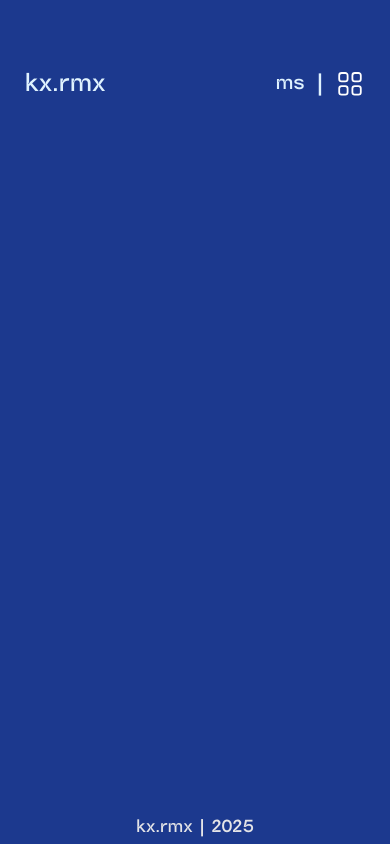
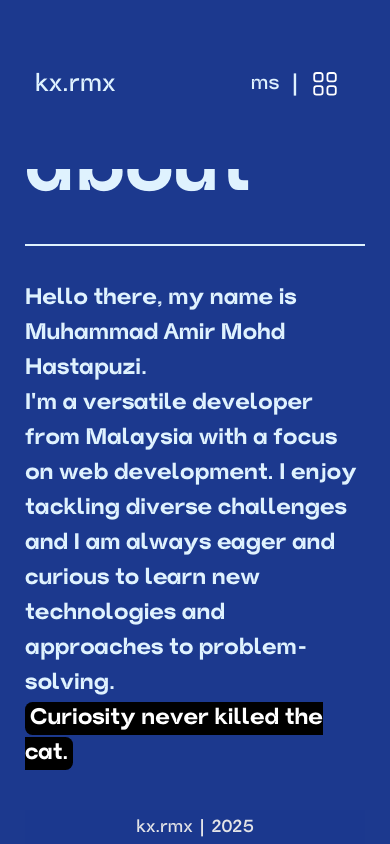
Before and after one commit to muhdamirmh/portfolio-fe, a Vue app in the folder vue-project/: page /1/about in a window 390 px wide. Built offline with nearby package versions, Linux system fonts and the light colour scheme.

Commit message:
Update about page, code structure and UI

```diff
--- a/vue-project/src/App.vue
+++ b/vue-project/src/App.vue
@@ -1,6 +1,7 @@
 <template>
-  <pfHeader @toggle-menu="handleMenuToggle" :disabled="isTransitioning" />
-  <main class="no-scrollbar">
+  <main class="px-5 md:px-10 lg:px-20">
+    <pfHeader @toggle-menu="handleMenuToggle" :disabled="isTransitioning" :menuOpen="menuOpen" />
+    <div class="main-content no-scrollbar text-lg lg:text-xl xl:text-2xl font-extrabold">
       <transition
         name="slide-right"
         mode="out-in"
@@ -10,11 +11,11 @@
         @after-leave="changeTransition(false)"
       >
         <RouterView v-if="!menuOpen" />
-      <pfNav v-else />
+        <pfNav v-else @toggle-menu="handleMenuToggle" />
       </transition>
+    </div>
+    <pfFooter />
   </main>
-
-  <pfFooter />
 </template>
 
 <script setup>
@@ -44,16 +45,6 @@ const handleMenuToggle = (newMenuState) => {
 
 const changeTransition = (bool) => {
   isTransitioning.value = bool
-}
-
-const onBeforeEnter = (str) => {
-  console.log(`before: ${str}`)
-  //isTransitioning.value = true
-}
-
-const onAfterLeave = () => {
-  console.log('after')
-  isTransitioning.value = false
 }
 
 const checkLocale = () => {
--- a/vue-project/src/assets/main.css
+++ b/vue-project/src/assets/main.css
@@ -79,7 +79,7 @@ header {
   position: fixed;
 }
 
-main {
+.main-content {
   height: calc(100vh - var(--footer-height));
   padding-top: var(--header-height);
   overflow: scroll;
--- a/vue-project/src/components/pfHeader.vue
+++ b/vue-project/src/components/pfHeader.vue
@@ -1,30 +1,20 @@
 <template>
-
-  <header class="navbar bg-sky-100 px-5 md:px-10 lg:px-20">
-
+  <header class="navbar bg-sky-100 w-5/6">
     <div class="navbar-start text-xl">
-      <a class="cursor-pointer">kx.rmx</a>
+      <button class="cursor-pointer" @click="toggleMenu(false)" :disabled="props.disabled">
+        kx.rmx
+      </button>
     </div>
     <div class="navbar-end">
-      <!-- <button class="cursor-pointer px-4" @click="toggleLocale">{{ toggleLocaleText }}</button>
-      <p class="text-lg">|</p>
-      <ul class="menu xl:menu-horizontal grid grid-cols-3">
-        <li><a>home</a></li>
-        <li><a>about</a></li>
-        <li><a>projects</a></li>
-        <li><a>experience</a></li>
-        <li><a>skills</a></li>
-        <li><a>contact</a></li>
-      </ul> -->
       <ul class="grid grid-cols-3 place-items-center">
         <li class="flex">
           <button class="cursor-pointer" @click="toggleLocale">{{ toggleLocaleText }}</button>
         </li>
         <li class="flex"><p class="text-lg">|</p></li>
         <li class="flex">
-          <button class="cursor-pointer" @click="toggleMenu" :disabled="disabled" >
+          <button class="cursor-pointer" @click="toggleMenu" :disabled="props.disabled">
             <img
-              :src="menu ? '/close-menu.svg' : '/open-menu.svg'"
+              :src="props.menuOpen ? '/close-menu.svg' : '/open-menu.svg'"
               alt="Menu"
               width="30"
               loading="lazy"
@@ -37,19 +27,25 @@
 </template>
 
 <script setup>
-import { ref, computed } from 'vue'
+import { computed } from 'vue'
 import { updateLocale, refreshPageAfterLocale } from '../main.js'
 import { useI18n } from 'vue-i18n'
+import { useRouter, useRoute } from 'vue-router';
+
+const router = useRouter();
+const route = useRoute();
 
 const { locale } = useI18n({ useScope: 'global' })
+const emit = defineEmits(['toggle-menu'])
 
-const menu = ref(false)
-const emit = defineEmits(['toggle-menu']);
-
-defineProps({
+const props = defineProps({
   disabled: {
     type: Boolean,
     default: false,
+  },
+  menuOpen: {
+    type: Boolean,
+    required: true,
   },
 })
 
@@ -59,9 +55,19 @@ const toggleLocale = () => {
   refreshPageAfterLocale()
 }
 
-const toggleMenu = () => {
-  menu.value = !menu.value
-  emit('toggle-menu', menu.value);
+const toggleMenu = (bool = true) => {
+  let menu = props.menuOpen
+  if (bool) {
+    menu = !props.menuOpen
+  } else {
+    menu = false
+    router.push({
+      name: 'Home',
+      params: { locale: route.params.locale }
+    })
+  }
+
+  emit('toggle-menu', menu)
 }
 
 const toggleLocaleText = computed(() => {
@@ -69,6 +75,4 @@ const toggleLocaleText = computed(() => {
 })
 </script>
 
-<style lang="scss" scoped>
-
-</style>
+<style lang="scss" scoped></style>
--- a/vue-project/src/components/pfNav.vue
+++ b/vue-project/src/components/pfNav.vue
@@ -1,8 +1,20 @@
 <template>
   <nav class="flex h-full justify-center items-center">
-    <ol class="text-5xl grid gap-y-5">
-      <li><router-link to="/">home</router-link></li>
-      <li><router-link to="/about">about</router-link></li>
+    <ol class="text-2xl md:text-3xl lg:text-4xl xl:text-5xl grid gap-y-5">
+      <li>
+        <router-link
+          :to="{ name: 'Home', params: { locale: $route.params.locale } }"
+          @click="toggleMenu"
+          >home</router-link
+        >
+      </li>
+      <li>
+        <router-link
+          :to="{ name: 'About', params: { locale: $route.params.locale } }"
+          @click="toggleMenu"
+          >about</router-link
+        >
+      </li>
       <li><router-link to="/projects">projects</router-link></li>
       <li><router-link to="/experience">experience</router-link></li>
       <li><router-link to="/skills">skills</router-link></li>
@@ -11,6 +23,15 @@
   </nav>
 </template>
 
-<script setup></script>
+<script setup>
+import { ref } from 'vue'
+
+const menu = ref(false)
+const emit = defineEmits(['toggle-menu'])
+
+const toggleMenu = () => {
+  emit('toggle-menu', menu.value)
+}
+</script>
 
 <style lang="scss" scoped></style>
--- a/vue-project/src/router/index.js
+++ b/vue-project/src/router/index.js
@@ -1,5 +1,6 @@
 import { createRouter, createWebHistory, RouterView } from 'vue-router'
 import pfHome from '../views/pfHome.vue'
+import pfAbout from '../views/pfAbout.vue'
 
 const defaultLocale = localStorage.locale || 'en'
 
@@ -16,6 +17,11 @@ const routes = [
         path: 'home',
         name: 'Home',
         component: pfHome,
+      },
+      {
+        path: 'about',
+        name: 'About',
+        component: pfAbout,
       },
     ],
   },
--- /dev/null
+++ b/vue-project/src/views/pfAbout.vue
@@ -0,0 +1,31 @@
+<template>
+  <div class="flex flex-col gap-7 justify-center h-full">
+    <p class="text-6xl">about</p>
+    <hr class="border-1"></hr>
+    <p>
+      Hello there, my name is Muhammad Amir Mohd Hastapuzi. <br />
+      I'm a versatile developer from Malaysia with a focus on web development. I enjoy tackling
+      diverse challenges and I am always eager and curious to learn new technologies and approaches
+      to problem-solving. <br />
+      <span class="bg-black text-white px-1 py-1 rounded-md">Curiosity never killed the cat.</span>
+    </p>
+    <a class="w-fit" href="/muhd-amir-mohd-hastapuzi-resume.pdf" target="_blank" rel="noopener noreferrer">
+        <div class="flex flex-row">
+            <img
+              src="/right-arrow.svg"
+              alt="Right Arrow"
+              width="40"
+              loading="lazy"
+            />
+            <p class="mt-1">
+                resume
+            </p>
+        </div>
+
+    </a>
+  </div>
+</template>
+
+<script setup></script>
+
+<style lang="scss" scoped></style>
--- a/vue-project/src/views/pfHome.vue
+++ b/vue-project/src/views/pfHome.vue
@@ -1,6 +1,7 @@
 <template>
-  <div class="flex flex-col justify-center text-center text-3xl font-extrabold h-full">
+  <div class="flex flex-col justify-center text-center text-xl lg:text-2xl xl:text-3xl h-full">
     <div id="output">{{ output }}</div>
+    <div v-if="firstDone" id="output2">{{ secondOutput }}</div>
   </div>
 </template>
 
@@ -11,20 +12,24 @@ import { useI18n } from 'vue-i18n'
 const { t } = useI18n()
 
 const isMobile = ref(false)
-//const ctnt = `print("hello world, i'm amir")`
-const ctnt = t('hello')
+const ctnt1 = t('hello') // First sentence
+const ctnt2 = t('welcome') // Second sentence
+const targetContents = [ctnt1, ctnt2]; // Array to hold target sentences
 
 const checkIfMobile = () => {
   isMobile.value = window.innerWidth <= 768 // Adjust breakpoint as needed
 }
 
 const theLetters = 'abcdefghijklmnopqrstuvwxyz#%&^+=-'
-const speed = 35
+const speed = 65
 const increment = 2
 
 const output = ref('')
+const secondOutput = ref('')
+const firstDone = ref(false)
 
-let clen = ctnt.length
+let currentSentenceIndex = 0; // Track which sentence is currently being displayed
+let clen = targetContents[currentSentenceIndex].length
 let si = 0
 let stri = 0
 let block = ''
@@ -42,10 +47,45 @@ const nextFrame = () => {
     stri++
   }
   if (si === increment) {
-    fixed += ctnt.charAt(stri - 1)
+    fixed += targetContents[currentSentenceIndex].charAt(stri - 1)
     si = 0
   }
   output.value = fixed + block
+
+  // Check if the output matches the current target sentence
+  if (output.value === targetContents[currentSentenceIndex]) {
+    clearInterval(intervalId)
+    if (currentSentenceIndex < targetContents.length - 1) {
+      setTimeout(() => {
+        currentSentenceIndex++;
+        firstDone.value = true;
+        clen = targetContents[currentSentenceIndex].length;
+        stri = 0;
+        fixed = '';
+        intervalId = setInterval(() => {
+          nextFrame2();
+          si++;
+        }, speed);
+      }, 1000); // 2000ms delay (2 seconds)
+    }
+  }
+}
+
+const nextFrame2 = () => {
+  block = '';
+  for (let i = 0; i < clen - stri; i++) {
+    const num = Math.floor(Math.random() * theLetters.length)
+    const letter = theLetters.charAt(num)
+    block += letter;
+  }
+  if (si === increment - 1) {
+    stri++;
+  }
+  if (si === increment) {
+    fixed += ctnt2.charAt(stri - 1);
+    si = 0;
+  }
+  secondOutput.value = fixed + block;
 }
 
 const rustle = () => {
```
Also changed, not shown: vue-project/public/right-arrow.svg (added), 1 other file (tests, documents, lock files or other folders). Lines whose indentation alone changed are shown as unchanged.
